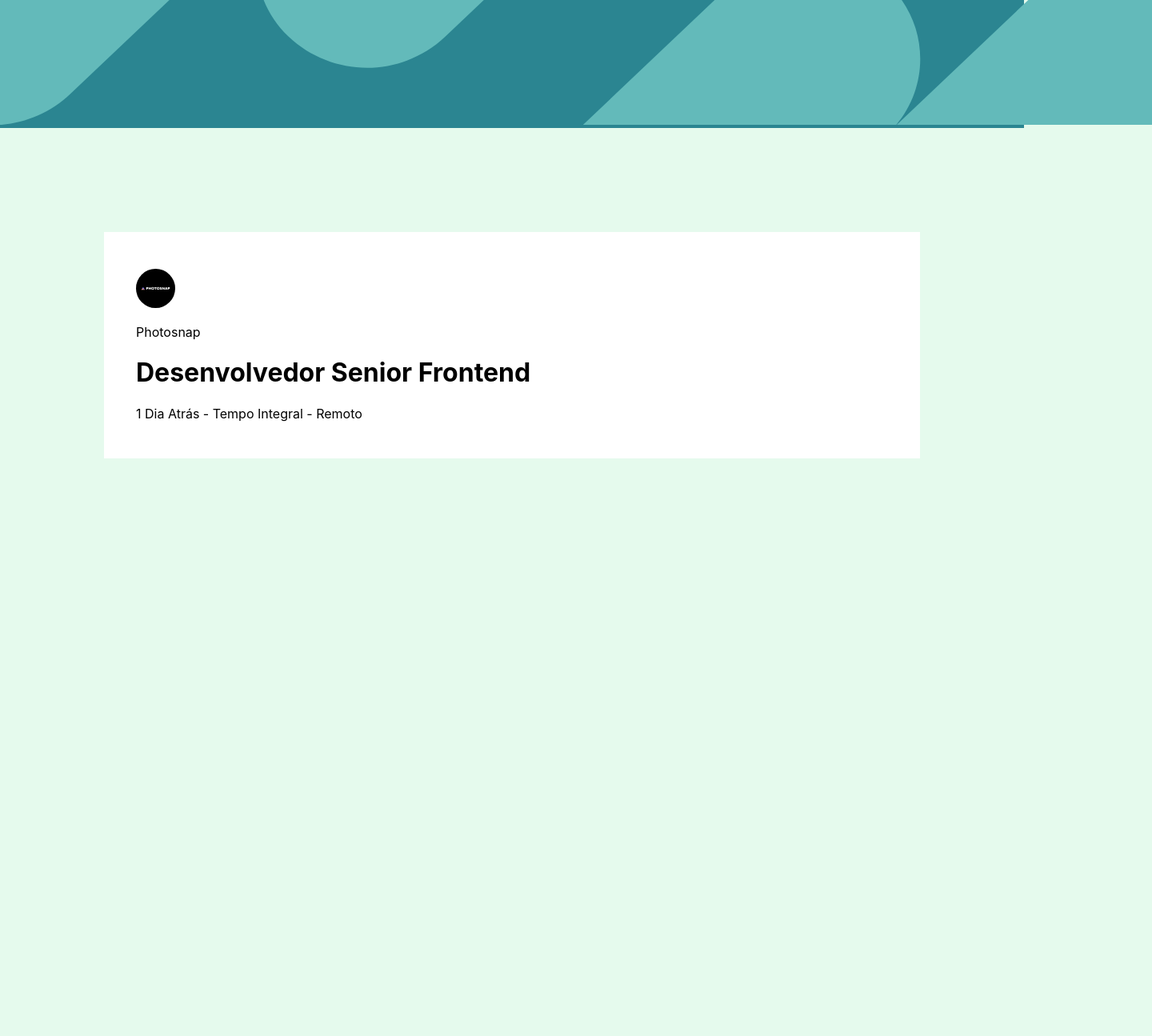
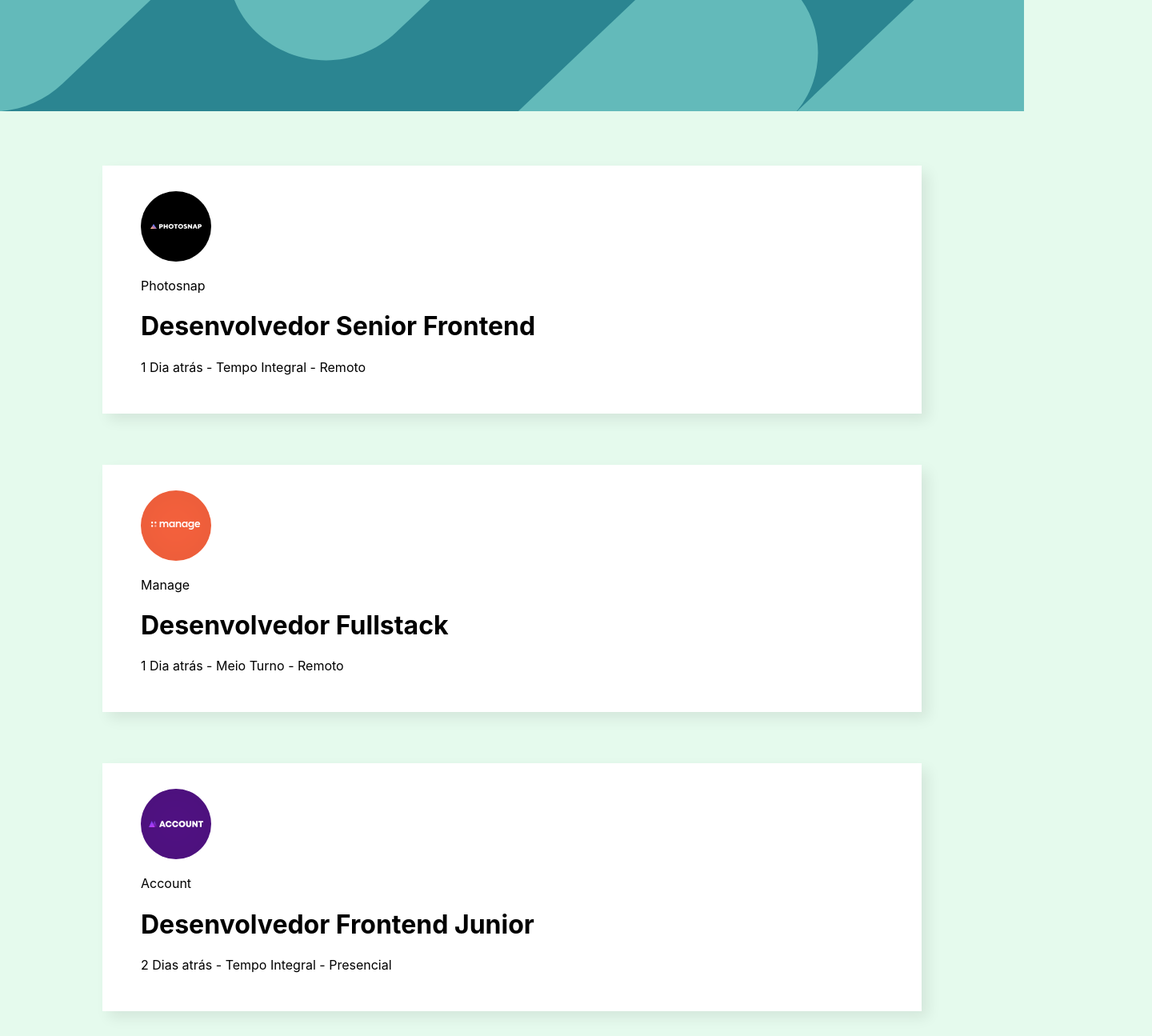
Before and after one commit to lucasramos95/Dev-Jobs, a React (Create React App) app: page / in a window 1280 px wide. Shown: the top 1295 px of the page at 80% size, 1440 px wide, since content can reach past the window. Before the commit the page ends 800 px from the top, so only its background shows below. Built offline with nearby package versions, Linux system fonts and the light colour scheme.

Commit message:
4th Commit - Lista de jobs aumentada

```diff
--- a/src/componentes/header/header.css
+++ b/src/componentes/header/header.css
@@ -1,5 +1,4 @@
 .header {
-    max-width: 100%;
-    text-align: center;
+    width: 100%;
     background-color: rgba(41, 132, 144, 0.989);
 }
--- a/src/componentes/header/index.js
+++ b/src/componentes/header/index.js
@@ -3,11 +3,9 @@ import './header.css';
 const Header = () => {
   return (
     <div>
-      <div className="header">
-        <img src="/imagens/bg-header-desktop.svg" />
-      </div>
+        <img className='header' src="/imagens/bg-header-desktop.svg" />
     </div>
   )
 }
 
-export default Header;
+export default Header
--- a/src/componentes/main/index.js
+++ b/src/componentes/main/index.js
@@ -1,18 +1,42 @@
 import './main.css';
 
-const Main = () => {
+const Main = (props) => {
     return (
-        <div className='listadejobs'>
-            <ul>
-                <li>
-                    <img src='/imagens/photosnap.svg'/>
+        <>
+            <div className='listadejobs'>
+                <div>
+                    <img src='/imagens/photosnap.svg' />
                     <p>Photosnap</p>
                     <h1>Desenvolvedor Senior Frontend</h1>
-                    <p>1 Dia Atrás - Tempo Integral - Remoto</p>
-                </li>
-            </ul>
-        </div>
-    )
+                    <p>1 Dia atrás - Tempo Integral - Remoto</p>
+                </div>
+            </div>
+            <div className='listadejobs'>
+                <div>
+                    <img src='/imagens/manage.svg' />
+                    <p>Manage</p>
+                    <h1>Desenvolvedor Fullstack</h1>
+                    <p>1 Dia atrás - Meio Turno - Remoto</p>
+                </div>
+            </div>
+            <div className='listadejobs'>
+                <div>
+                    <img src='/imagens/account.svg' />
+                    <p>Account</p>
+                    <h1>Desenvolvedor Frontend Junior</h1>
+                    <p>2 Dias atrás - Tempo Integral - Presencial</p>
+                </div>
+            </div>
+            <div className='listadejobs'>
+                <div>
+                    <img src='/imagens/myhome.svg' />
+                    <p>MyHome</p>
+                    <h1>Desenvolvedor Frontend Junior</h1>
+                    <p>5 Dias atrás - Tempo Integral - Internacional/EUA</p>
+                </div>
+            </div>
+        </>
+    );
 }
 
 export default Main;
--- a/src/componentes/main/main.css
+++ b/src/componentes/main/main.css
@@ -1,14 +1,8 @@
 .listadejobs {
     background-color: white;
-    padding: 30px 0;
-    margin: 130px 130px;
+    padding: 2em 3em;
+    margin: 4em 8em;
+    box-shadow: 8px 8px 16px rgba(0, 0 ,0, 0.08);
+    display: flex;
+    max-width: 80%;
 }
-
-.listadejobs img {
-    width: 5%;
-    left: 10em;
-}
-
-.listadejobs li {
-    list-style: none;
-}
```
Also changed, not shown: public/imagens/favicon-32x32.png (deleted).
